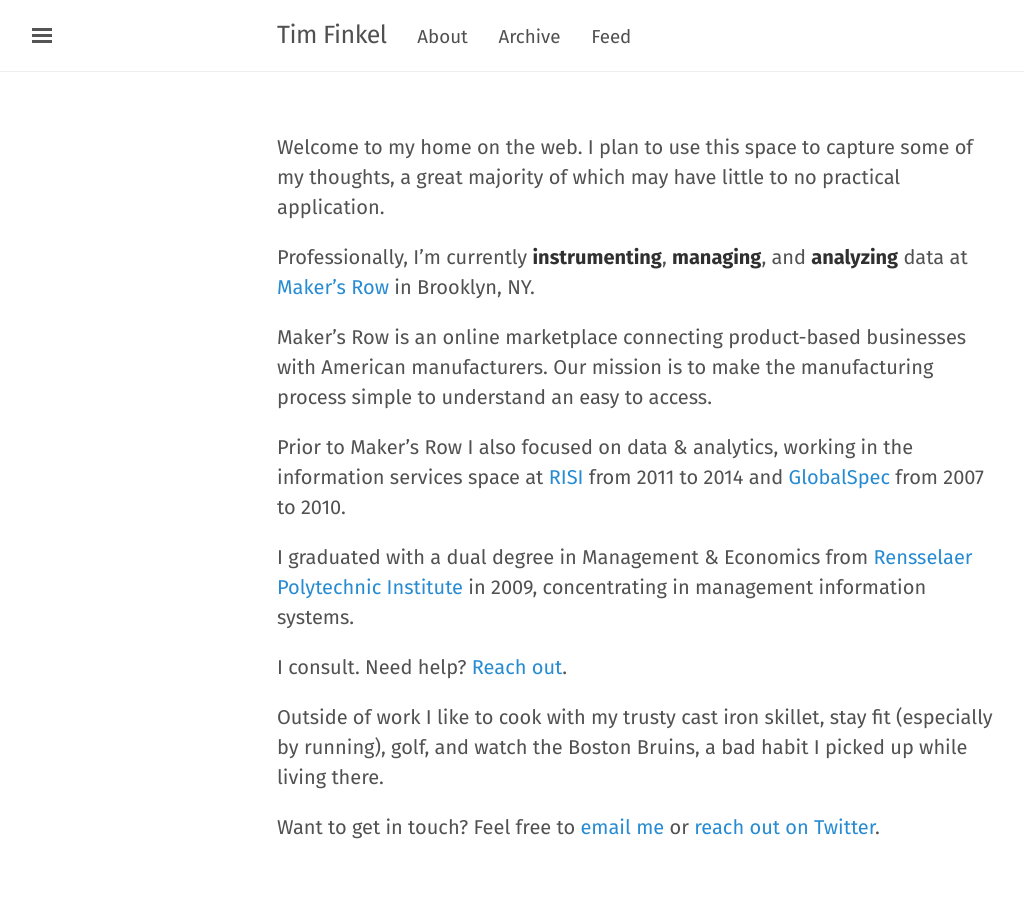
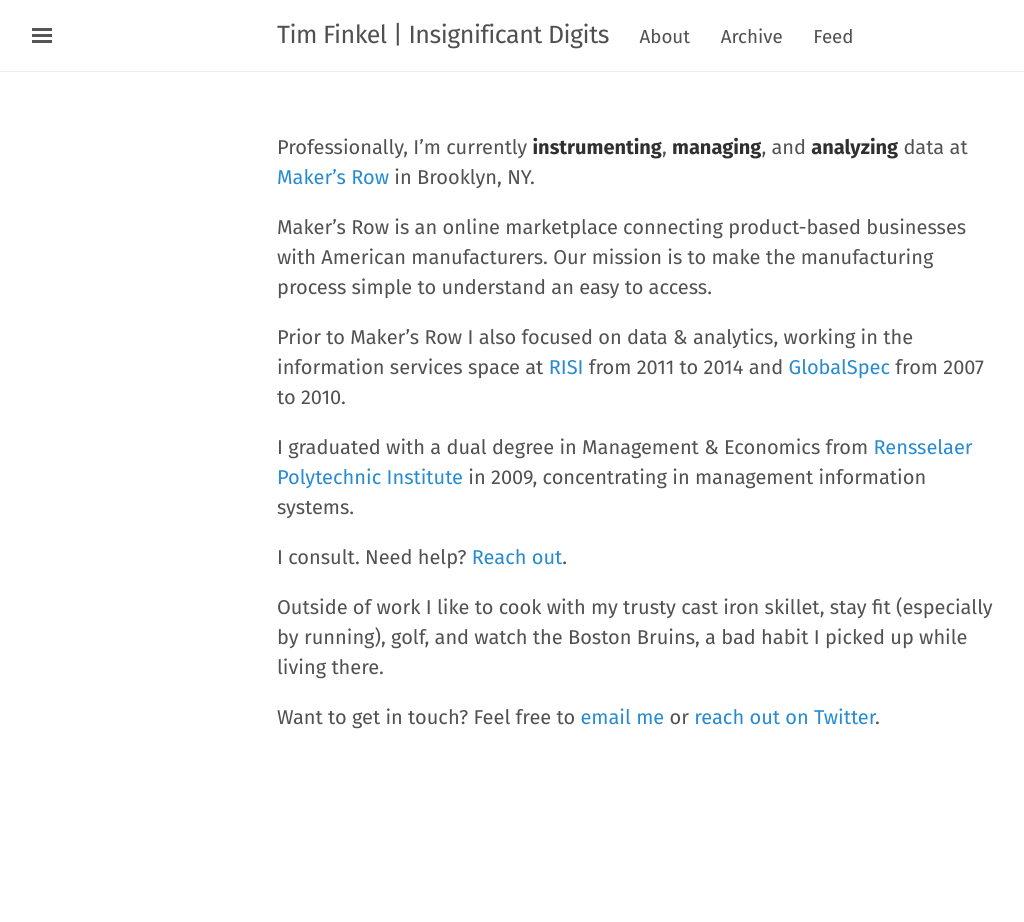
Before and after one commit to kingfink/kingfink.github.io, a Jekyll site: the page built from about.md, in a window 1280 px wide. Shown: the whole page, without its empty margins (3-1027 px from the left). Built offline with Jekyll 4.4.1, drawn with Linux system fonts in a browser that asks for light colours; comment, search, counter and statistics services are not loaded; after the commit the page ends 900 px from its top, so only the background shows below that.

Commit message:
updates nav

```diff
--- a/_includes/about.md
+++ b/_includes/about.md
@@ -1,5 +1,3 @@
-Welcome to my home on the web. I plan to use this space to capture some of my thoughts, a great majority of which may have little to no practical application.
-
 Professionally, I’m currently **instrumenting**, **managing**, and **analyzing** data at [Maker’s Row](http://makersrow.com/) in Brooklyn, NY.
 
 Maker’s Row is an online marketplace connecting product-based businesses with American manufacturers. Our mission is to make the manufacturing process simple to understand an easy to access.
--- a/_layouts/default.html
+++ b/_layouts/default.html
@@ -15,7 +15,7 @@
       <div class="masthead">
         <div class="container">
           <h3 class="masthead-title">
-            <a href="{{ site.baseurl }}/" title="Home">{{ site.title }}</a>
+            <a href="{{ site.baseurl }}/" title="Home">{{ site.title }} | {{ site.tagline }}</a>
 
             {% for page in site.pages_list %}
               &nbsp;&nbsp;&nbsp;
```
